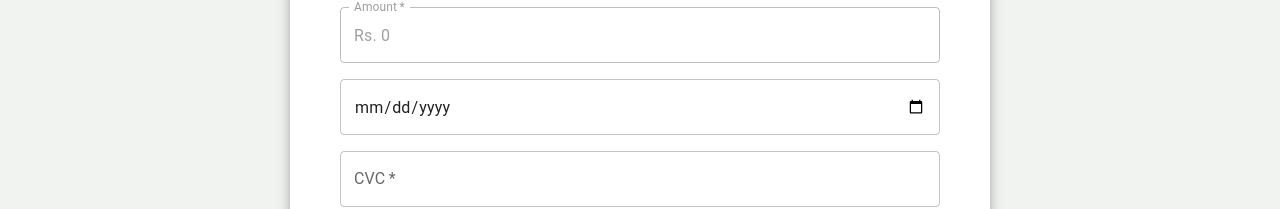
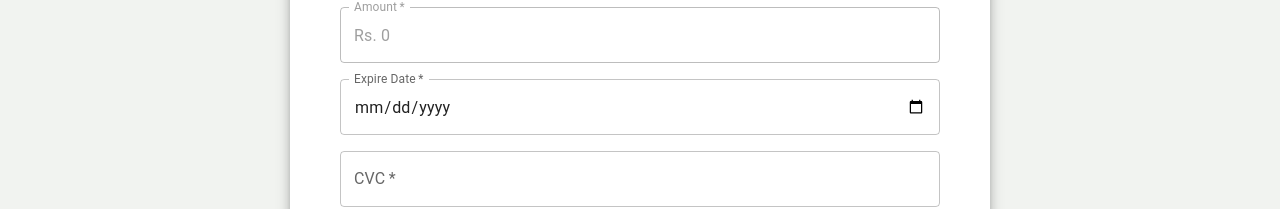
Before and after one commit to supundileepa00/agri-store-ds, a React (Create React App) app in the folder frontend/: page /payment in a window 1280 px wide. Shown: the part 579-788 px from the top of the page. Built offline with nearby package versions, Linux system fonts and the light colour scheme; no server answers.

Commit message:
form field edited

```diff
--- a/frontend/src/components/payment/Payment.js
+++ b/frontend/src/components/payment/Payment.js
@@ -182,7 +182,11 @@ export default function Payment() {
         <TextField
           type="date"
           variant="outlined"
+          label="Expire Date"
           required
+          InputLabelProps={{
+            shrink: true,
+          }}
           sx={{ width: 600, mb: 2 }}
         />
         <TextField
```
